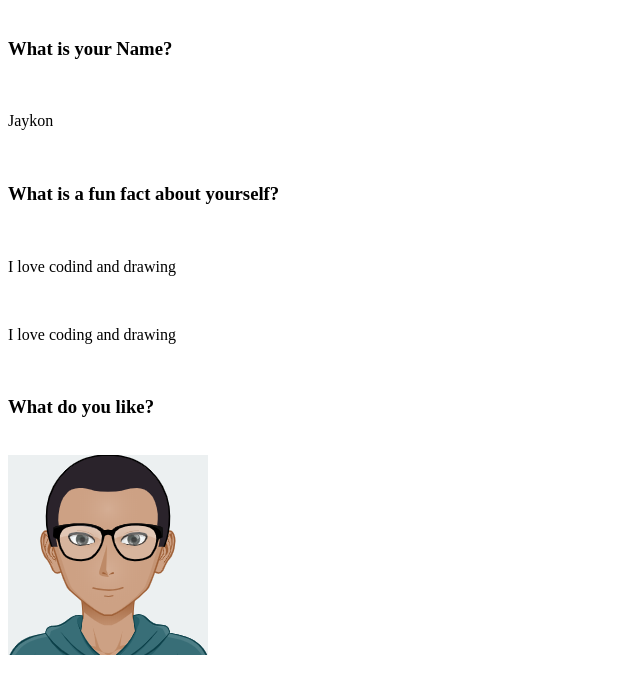
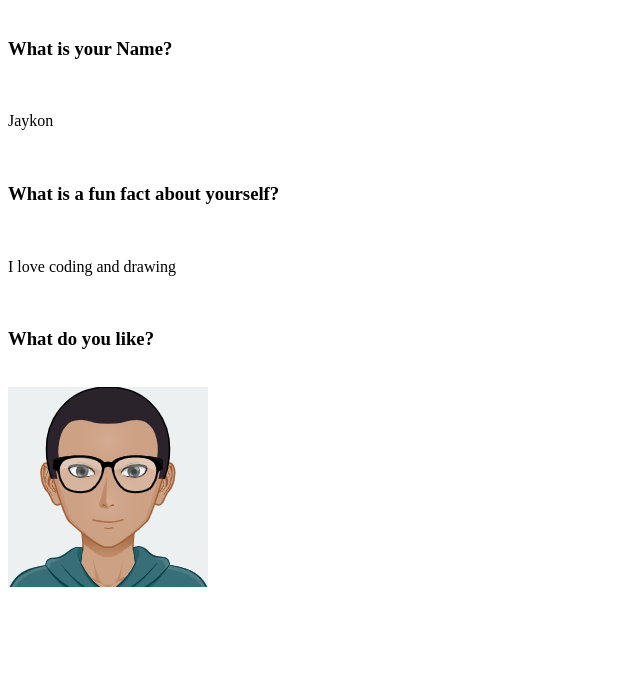
Before and after one commit to j-kon/CSC_413_Lab1, a plain HTML site: page index.html in a window 1280 px wide. Shown: the part 79-772 px from the top of the page, without its empty margins (0-640 px from the left). Drawn offline with Linux system fonts and the light colour scheme.

Commit message:
code edit 2

```diff
--- a/index.html
+++ b/index.html
@@ -8,7 +8,6 @@
 	<h3>What is your Name?</h3><br>
 	<p>Jaykon</p><br>
 	<h3>What is a fun fact about yourself?</h3><br>
-	<p>I love codind and drawing</p><br>
 	<p>I love coding and drawing</p><br>
 	<h3>What do you like?</h3><br>
 	<img src="jay.png">
```
